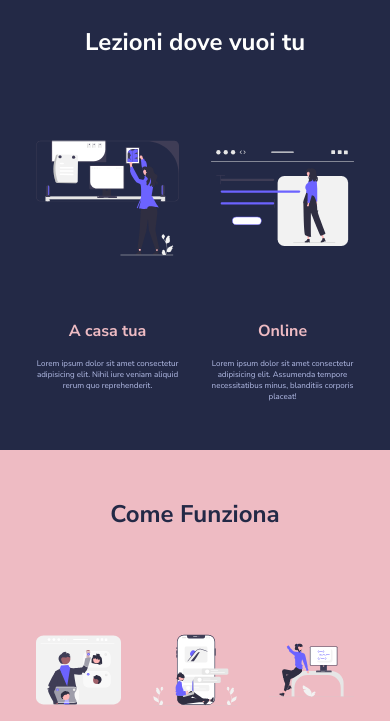
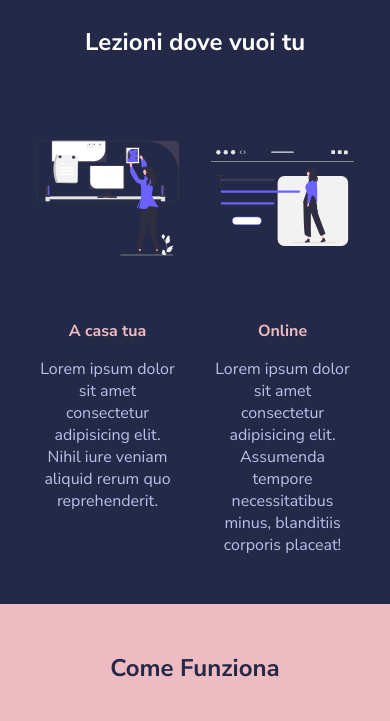
Before and after one commit to Claudio-Bernardinetti/html-css-resp-wannabe, a plain HTML site: page index.html in a window 390 px wide. Shown: the part 113-834 px from the top of the page. Drawn offline with Linux system fonts and the light colour scheme.

Commit message:
add updates mobile

```diff
--- a/assets/css/style.css
+++ b/assets/css/style.css
@@ -14,9 +14,9 @@ body {
     color: #b8c1ec;
     background: #232946;
 }
+@media screen and (max-width: 1160px){
 
-
-
+}
 h1,
 h2,
 h3 {
@@ -129,37 +129,24 @@ img {
 /************************************************
     SOLUZIONE RESPONSIVE
  ************************************************/
-
- @media screen and (max-width: 768px){
-    body {
-        color: #b8c1ec;
-        background: #232946;
-    }
-
-
-     .container {
-        width: 100%;
+@media screen and (max-width: 768px){
+    .container {
+        width: auto;
         margin: 0 auto;
         padding: 0 20px;
     }
+}
 
-    }
-
- @media screen and (max-width: 480px){
-
-    body {
-        color: #b8c1ec;
-        background: #232946;
-    }
+@media screen and (max-width: 768px){
     .container {
-        width: 100%;
+        width: auto;
         margin: 0 auto;
         padding: 0 20px;
     }
 
     h1 {
         margin-bottom: 3rem;
-        font-size: 2.0rem;
+        font-size: 2rem;
     }
 
     h2 {
@@ -174,7 +161,6 @@ img {
     }
 
     p {
-        font-size: 0.5rem;
+        font-size: 0.5;
     }
-
 }
```
